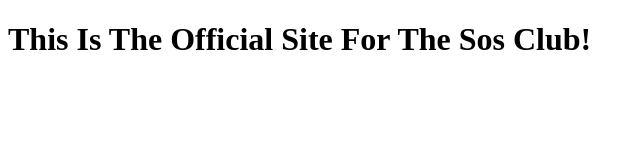
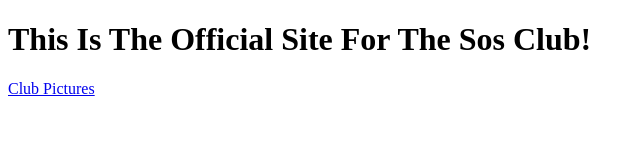
Before and after one commit to xemao/TheCW_sos, a plain HTML site: page index.html in a window 1280 px wide. Shown: the whole page, without its empty margins (0-644 px from the left). Drawn offline with Linux system fonts and the light colour scheme.

Commit message:
added a link

```diff
--- a/index.html
+++ b/index.html
@@ -6,5 +6,6 @@
 </head>
 <body>
 	<h1>This Is The Official Site For The Sos Club!</h1>
+	<a href="pictures.html">Club Pictures</a>
 </body>
 </html>
```
